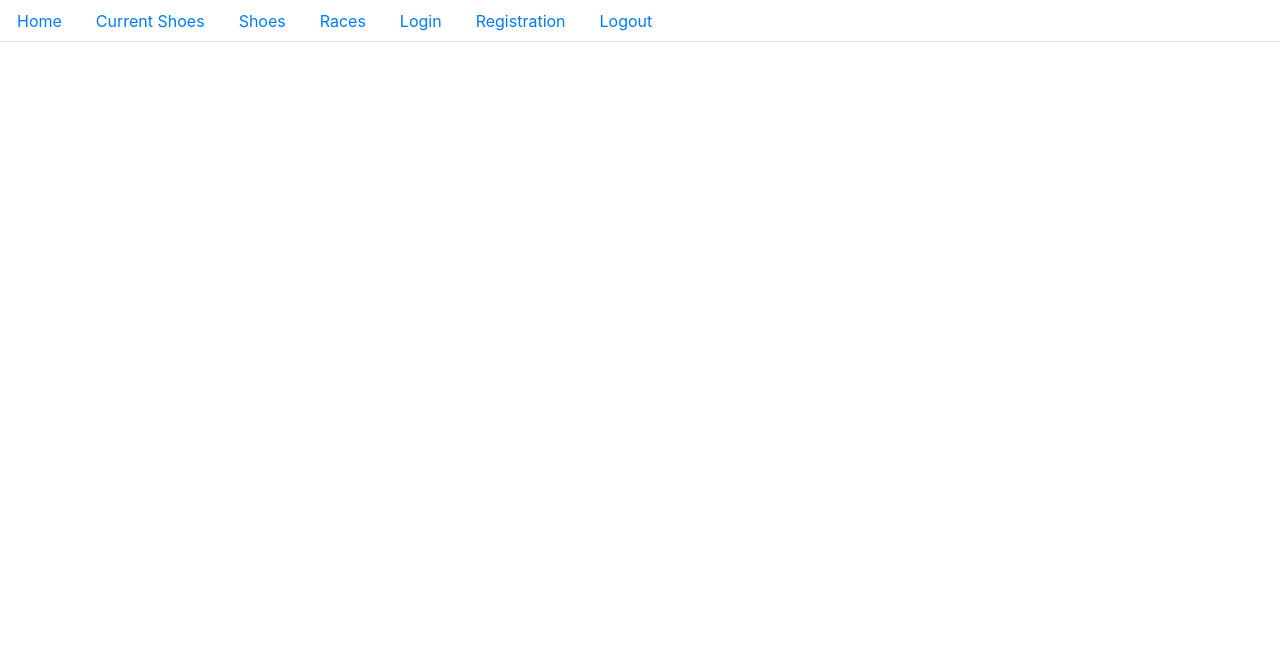
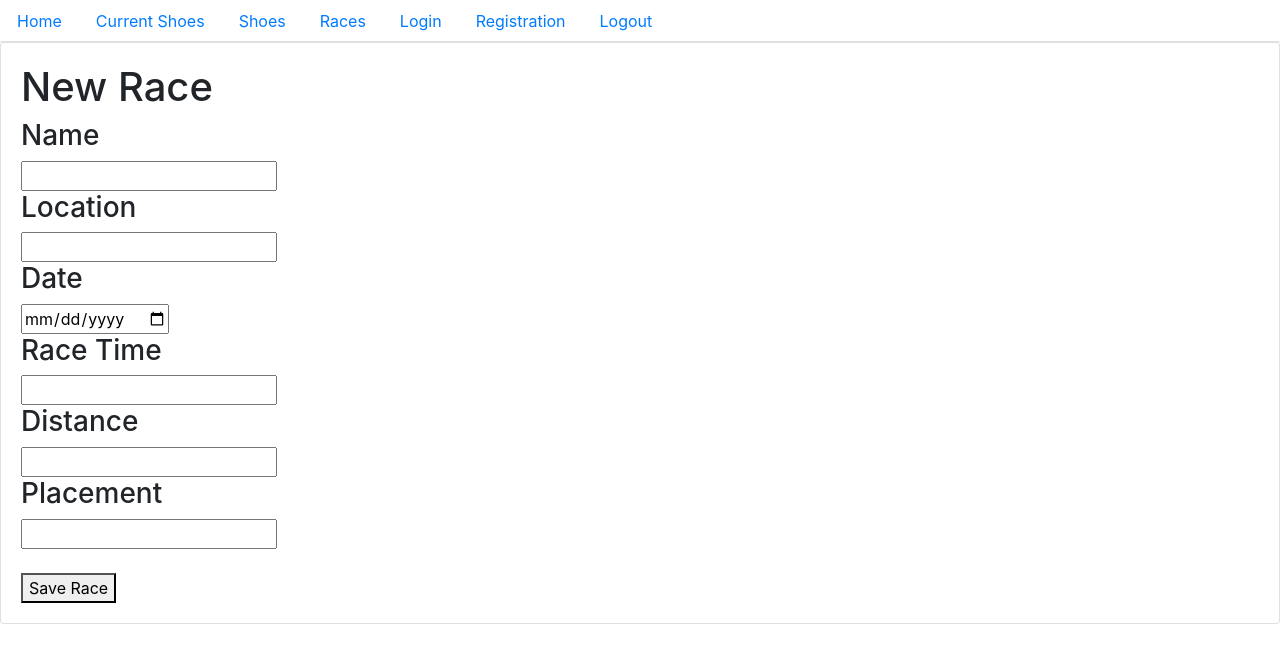
Before and after one commit to MatthewScott32/Shoe-Dometer, a React (Create React App) app: page /races/new in a window 1280 px wide. Shown: the top 662 px of the page. Built offline with nearby package versions, Linux system fonts and the light colour scheme; no server answers.

Commit message:
race add complete

```diff
--- a/src/components/ApplicationViews.js
+++ b/src/components/ApplicationViews.js
@@ -6,6 +6,7 @@ import CurrentShoes from './CurrentShoes/CurrentShoe'
 import ShoesList from "./Shoes/ShoesList";
 import ShoesForm from "./Shoes/ShoesForm";
 import RacesList from "./Races/RacesList";
+import RacesForm from "./Races/RacesForm";
 
 
 
@@ -26,14 +27,17 @@ export default class ApplicationViews extends Component {
         <Route exact path="/shoes" render={props => {
                 return <ShoesList {...props} />
          }} />
-            <Route
-          path="/shoes/new" render={props => {
+            <Route path="/shoes/new" render={props => {
             return <ShoesForm {...props} />
           }}
         />
            <Route exact path="/races" render={props => {
                 return <RacesList {...props} />
          }} />
+         <Route path="/races/new" render={props => {
+            return <RacesForm {...props} />
+          }}
+        />
          </>
        )
      }
--- a/src/components/Races/RacesCard.js
+++ b/src/components/Races/RacesCard.js
@@ -8,15 +8,12 @@ class RacesCard extends Component {
         return(
             <div>
                 <div className="card">
-                    <picture>
-                        <img src={this.props.race.image} alt="Races"/>
-                    </picture>
-                    <p>Name:{this.props.race.raceName}</p>
-                    <p>Location:{this.props.race.raceLocation}</p>
-                    <p>Date:{this.props.race.raceDate}</p>
-                    <p>Run Time:{this.props.race.raceTime}</p>
-                    <p>Distance:{this.props.race.distance}</p>
-                    <p>Placement:{this.props.race.condition}</p>
+                    <p>Name: {this.props.race.raceName}</p>
+                    <p>Location: {this.props.race.raceLocation}</p>
+                    <p>Date: {this.props.race.raceDate}</p>
+                    <p>Race Time: {this.props.race.raceTime}</p>
+                    <p>Distance: {this.props.race.distance}</p>
+                    <p>Placement: {this.props.race.placement}</p>
                 </div>
             </div>
         )
--- a/src/components/Races/RacesForm.js
+++ b/src/components/Races/RacesForm.js
@@ -0,0 +1,80 @@
+import React, { Component } from 'react';
+import RacesManager from '../../modules/RaceManager';
+// import './RacesForm.css'
+
+class RacesForm extends Component {
+
+    state ={
+        raceName: "",
+        raceLocation: "",
+        raceDate: "",
+        raceTime: "",
+        distance: "",
+        placement: "",
+        loadingStatus: false,
+    };
+
+    handleFieldChange = evt => {
+        const stateTochange = {};
+        stateTochange[evt.target.id] = evt.target.value;
+        this.setState(stateTochange);
+    };
+
+    constructNewRaces = evt => {
+        evt.preventDefault();
+        if (this.state.raceName === "" || this.state.raceLocation === ""
+        || this.state.raceDate === "" || this.state.raceTime=== ""
+        || this.state.distance === "" || this.state.placement === "") {
+            window.alert("Form Incomplete")
+        } else {
+            this.setState({ loadingStatus: true});
+            const races = {
+                raceName: this.state.raceName,
+                raceLocation: this.state.raceLocation,
+                raceDate: this.state.raceDate,
+                raceTime: this.state.raceTime,
+                distance: this.state.distance,
+                placement: this.state.placement
+            };
+
+            RacesManager.post(races)
+            .then(() => this.props.history.push("/races"));
+        }
+    }
+
+
+        componentDidMount() {
+            RacesManager.getAll()
+            .then(races => this.setState({races: races}))
+        }
+
+        render() {
+            return (
+          <>
+            <div className="card">
+             <div className="card-body">
+              <article id="newRacesForm"><h1>New Race</h1>
+                <section>
+                    <h3>Name</h3>
+                    <input type="input" id="raceName" onChange={this.handleFieldChange}/>
+                    <h3>Location</h3>
+                    <input type="input" id="raceLocation" onChange={this.handleFieldChange}/>
+                    <h3>Date</h3>
+                    <input type="date" id="raceDate" onChange={this.handleFieldChange}/>
+                    <h3>Race Time</h3>
+                    <input type="input" id="raceTime" onChange={this.handleFieldChange}/>
+                    <h3>Distance</h3>
+                    <input type="input" id="distance" onChange={this.handleFieldChange}/>
+                    <h3>Placement</h3>
+                    <input type="number" id="placement" onChange={this.handleFieldChange}/><br/><br/>
+                    <button id="saveRace" disabled={this.state.loadingStatus} onClick={this.constructNewRaces}>Save Race</button>
+                </section>
+                </article>
+              </div>
+             </div>
+                </>
+                )
+            }
+        }
+
+export default RacesForm
--- a/src/components/Races/RacesList.js
+++ b/src/components/Races/RacesList.js
@@ -20,19 +20,17 @@ class RacesList extends Component {
     render() {
     return(
         <>
-         {/* <section className="section-content">
-             <button type="button" className="btn" onClick={() => {this.props.history.push("/races/new")}}>Add Race</button>
-         </section>
-          <div className="container-cards"> */}
+          <button type="button" className="section-content" onClick={() => {this.props.history.push("/races/new")}}>Add Race</button>
+          <div className="container-cards">
             {this.state.races.map(race =>
             <RacesCard
                key={race.id}
                race={race}
                {...this.props}
-         //    deleteRace={this.deleteRace}
+            deleteRace={this.deleteRace}
                />
                 )}
-          {/* </div> */}
+          </div>
         </>
     )
   }
--- a/src/components/Shoes/ShoesList.js
+++ b/src/components/Shoes/ShoesList.js
@@ -19,9 +19,7 @@ class ShoesList extends Component {
     render() {
     return(
         <React.Fragment>
-         <section className="section-content">
-             <button type="button" className="btn" onClick={() => {this.props.history.push("/shoes/new")}}>Add Shoes</button>
-         </section>
+             <button type="button" className="section-content" onClick={() => {this.props.history.push("/shoes/new")}}>Add Shoes</button>
           <div className="container-cards">
             {this.state.shoes.map(shoe =>
             <ShoesCard
--- a/src/modules/RaceManager.js
+++ b/src/modules/RaceManager.js
@@ -6,5 +6,14 @@ export default {
     },
     getAll() {
         return fetch(`${remoteURL}/races`).then(result => result.json())
+    },
+    post(newRaces) {
+        return fetch(`${remoteURL}/races`, {
+            method: "POST",
+            headers: {
+                "Content-Type": "application/json"
+            },
+            body: JSON.stringify(newRaces)
+        }).then(data => data.json())
     }
 }
```
Also changed, not shown: api/database.json (+10 -1 lines).
